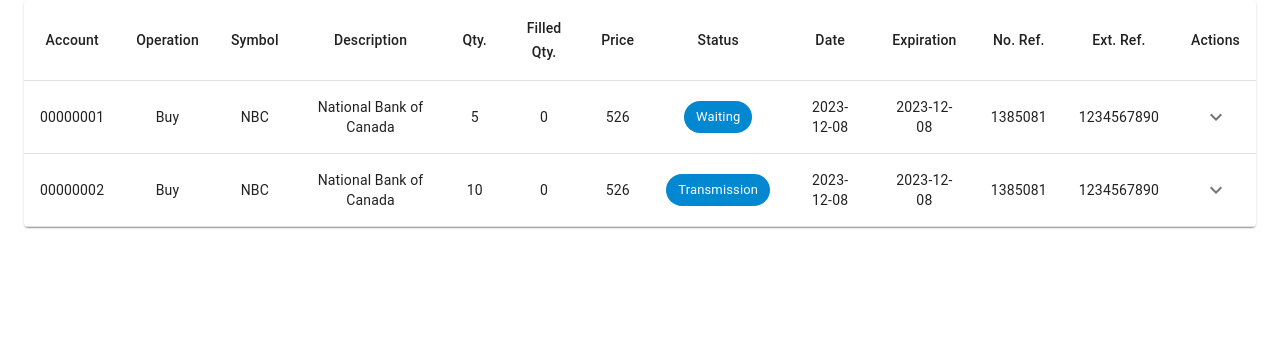
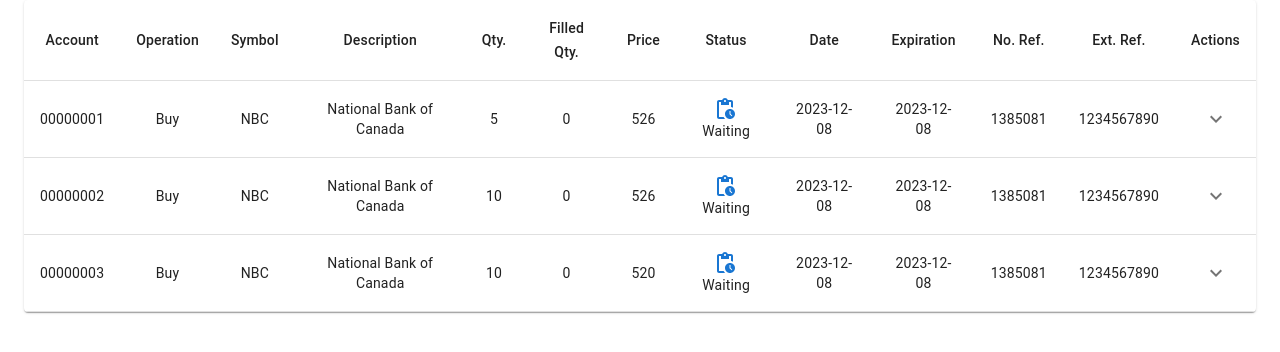
Before and after one commit to thongrodw/ATA-FE, a React (Create React App) app: page / in a window 1280 px wide. Shown: the top 352 px of the page. Built offline with nearby package versions, Linux system fonts and the light colour scheme.

Commit message:
Add Icon

```diff
--- a/src/components/ResultsTable.js
+++ b/src/components/ResultsTable.js
@@ -1,5 +1,6 @@
 import React, { useState } from 'react';
 import { Table, TableBody, TableCell, TableContainer, TableHead, TableRow, Paper, IconButton, Chip, Collapse, useMediaQuery } from '@mui/material';
+import PendingActionsIcon from '@mui/icons-material/PendingActions';
 import { useTheme } from '@mui/material/styles';
 import ExpandMoreIcon from '@mui/icons-material/ExpandMore';
 import ExpandLessIcon from '@mui/icons-material/ExpandLess';
@@ -58,7 +59,8 @@
                   </>
                 )}
                 <TableCell align="center">
-                  <Chip label={row.status} color="info" />
+                  <PendingActionsIcon sx={{ marginRight: '2px', color: '#1976D2', verticalAlign: 'middle' }} />
+                  {row.status}
                 </TableCell>
                 {!isMobile && (
                   <>
--- a/src/data/mockData.js
+++ b/src/data/mockData.js
@@ -41,7 +41,7 @@
     quantity: 10,
     filled: 0,
     price: 526.00,
-    status: 'Transmission',
+    status: 'Waiting',
     date: '2023-12-08',
     expiration: '2023-12-08',
     refNo: '1385081',
@@ -67,6 +67,40 @@
       ],
     },
   },
+  {
+    id: '00000003',
+    operation: 'Buy',
+    symbol: 'NBC',
+    description: 'National Bank of Canada',
+    quantity: 10,
+    filled: 0,
+    price: 520.00,
+    status: 'Waiting',
+    date: '2023-12-08',
+    expiration: '2023-12-08',
+    refNo: '1385081',
+    extRef: '1234567890',
+    details: {
+      firstName: 'John',
+      lastName: 'Doe',
+      accountNumber: '10103ZA',
+      accountType: 'US Margin',
+      price: '520.00 USD',
+      exchangeRate: '1.00',
+      netAmount: '1,152.95 USD',
+      referenceNumber: '1234567890',
+      dateTime: '2023/03/04 03:05:43',
+      telephone: '123-456-7890',
+      osLimit: '1,000.00 USD',
+      userId: 'user',
+      warnings: [
+        'To trade this security in this account, a currency conversion will be made at the current rate.',
+        'A similar order has already been submitted.',
+        'Your transaction will be processed the following business day.',
+        'It is not possible to calculate the buying power of this order.',
+      ],
+    },
+  },
 ];
 
 export default mockData;
```
